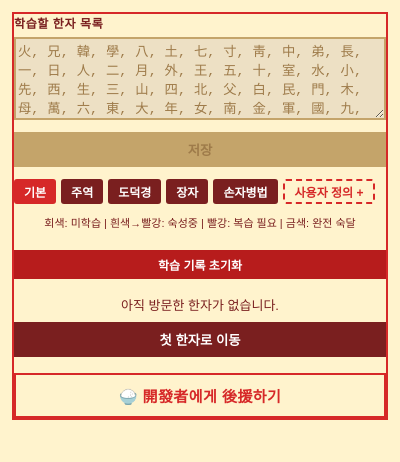
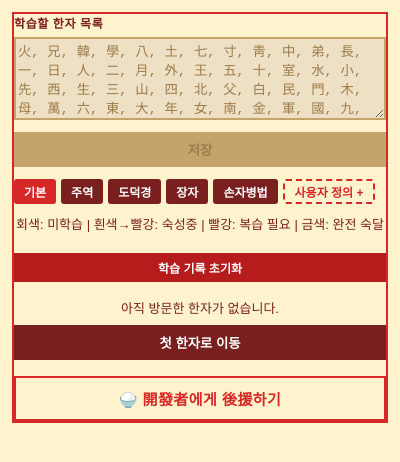
Before and after one commit to yunu95/NaverHanziLearnExtension, a browser extension: page popup.html in a window 400 px wide. Drawn offline with Linux system fonts and the light colour scheme.

Commit message:
style(design): FINDING-004 — increase ripeness summary from 11px to 13px for readability

```diff
--- a/popup.html
+++ b/popup.html
@@ -219,10 +219,10 @@
 
         #ripenessSummary {
             margin-top: 8px;
-            font-size: 11px;
+            font-size: 13px;
             color: #7a1f1f;
             text-align: center;
-            min-height: 14px;
+            min-height: 16px;
         }
 
         #hanziGrid {
```
